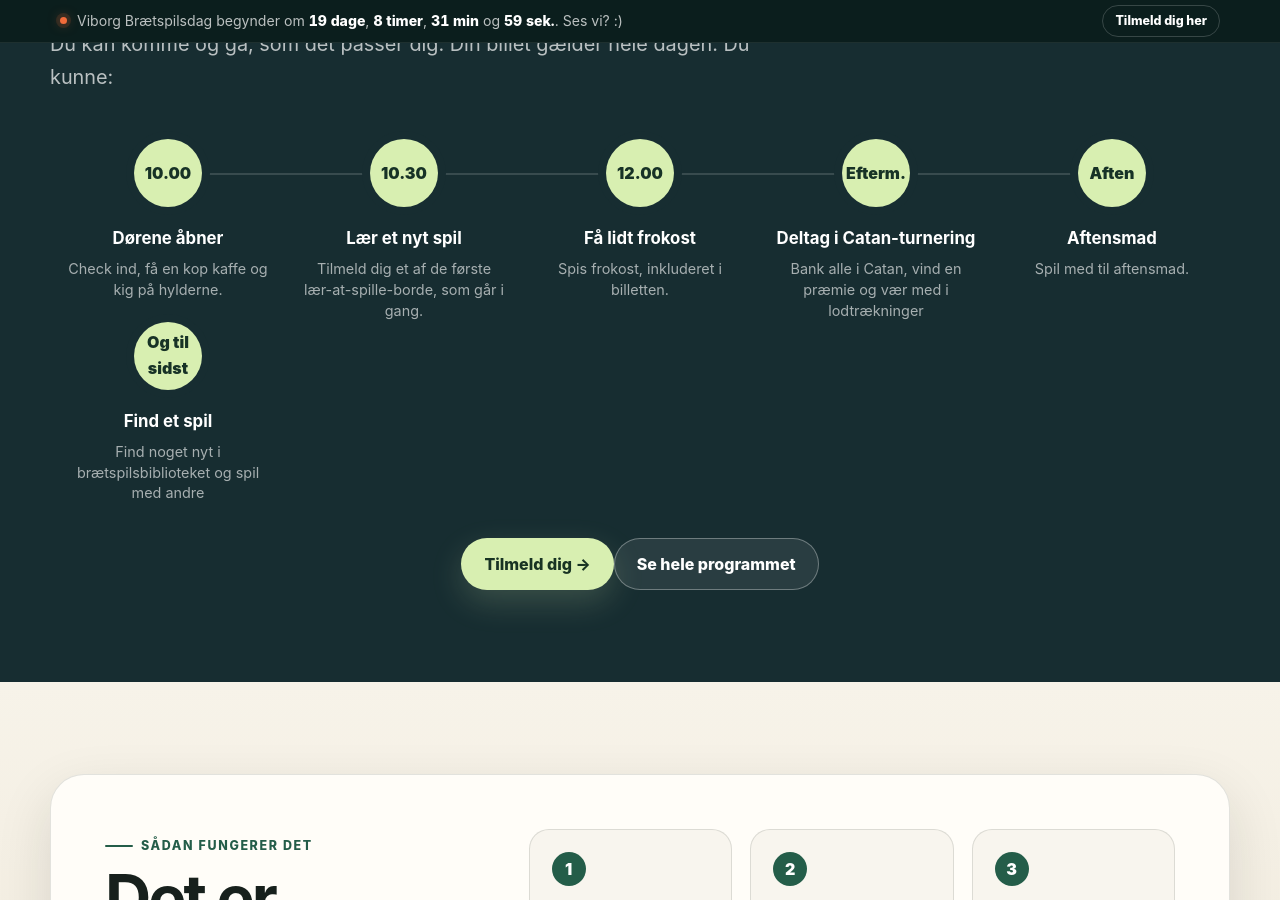
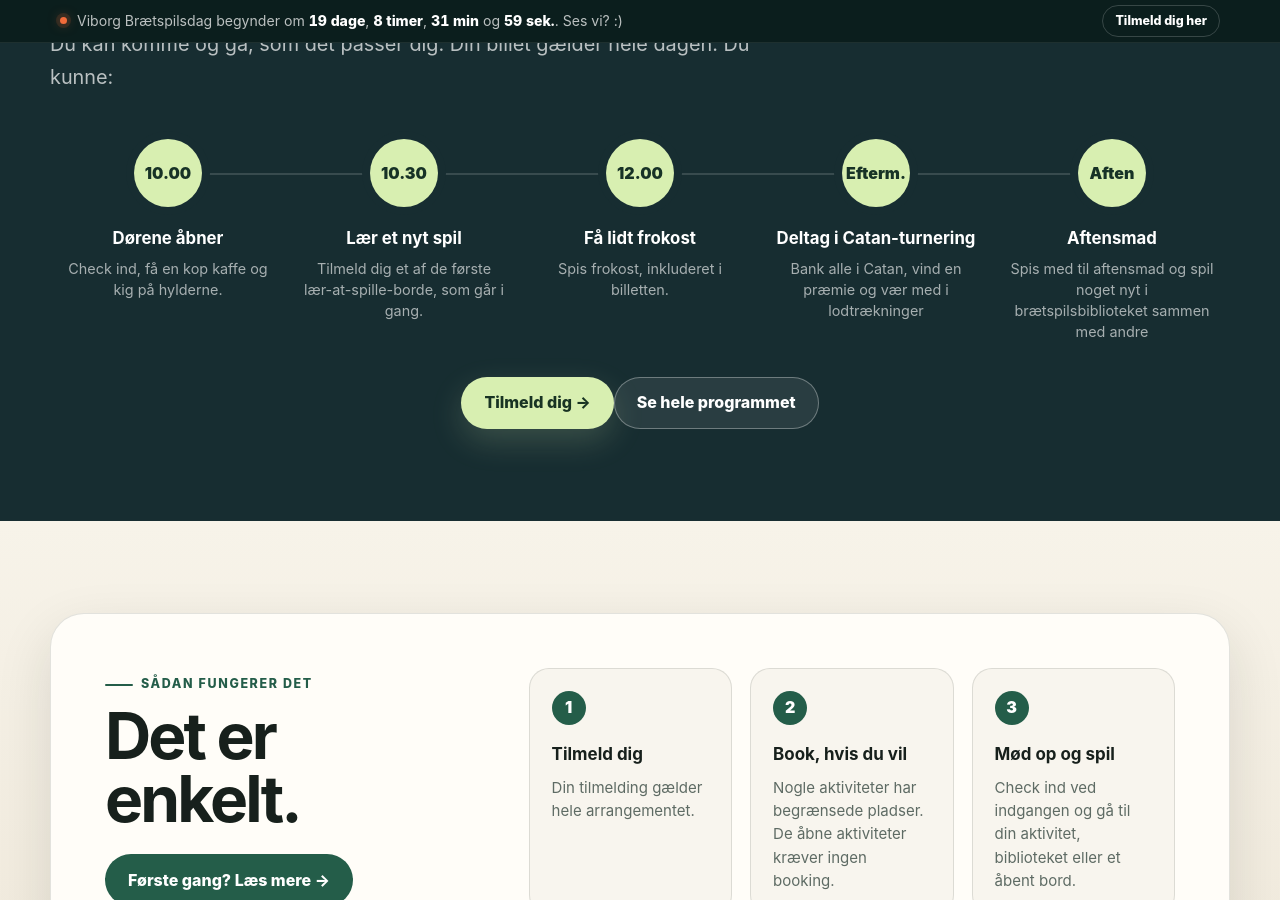
Before and after one commit to Andrejao/spilex, a Jekyll site: the page built from index.html, in a window 1280 px wide and 900 px high, scrolled down 2679 px. Built offline with Jekyll 4.4.1, drawn with Linux system fonts in a browser that asks for light colours.

Commit message:
Update index.html

```diff
--- a/index.html
+++ b/index.html
@@ -359,8 +359,7 @@ description: En afslappet dag med spil, hygge, fællesskab og masser af forskell
         <div class="vbd-flow-item"><div class="vbd-flow-dot">10.30</div><div><h3>Lær et nyt spil</h3><p>Tilmeld dig et af de første lær-at-spille-borde, som går i gang.</p></div></div>
         <div class="vbd-flow-item"><div class="vbd-flow-dot">12.00</div><div><h3>Få lidt frokost</h3><p>Spis frokost, inkluderet i billetten.</p></div></div>
         <div class="vbd-flow-item"><div class="vbd-flow-dot">Efterm.</div><div><h3>Deltag i Catan-turnering</h3><p>Bank alle i Catan, vind en præmie og vær med i lodtrækninger</p></div></div>
-        <div class="vbd-flow-item"><div class="vbd-flow-dot">Aften</div><div><h3>Aftensmad</h3><p>Spil med til aftensmad.</p></div></div>
-        <div class="vbd-flow-item"><div class="vbd-flow-dot">Og til sidst</div><div><h3>Find et spil</h3><p> Find noget nyt i brætspilsbiblioteket og spil med andre</p></div></div>
+        <div class="vbd-flow-item"><div class="vbd-flow-dot">Aften</div><div><h3>Aftensmad</h3><p>Spis med til aftensmad og spil noget nyt i brætspilsbiblioteket sammen med andre </p></div></div>
       </div>
       <div class="vbd-program-actions">
         <a class="vbd-btn vbd-btn-primary" data-signup href="{{ signup }}">Tilmeld dig →</a>
```
